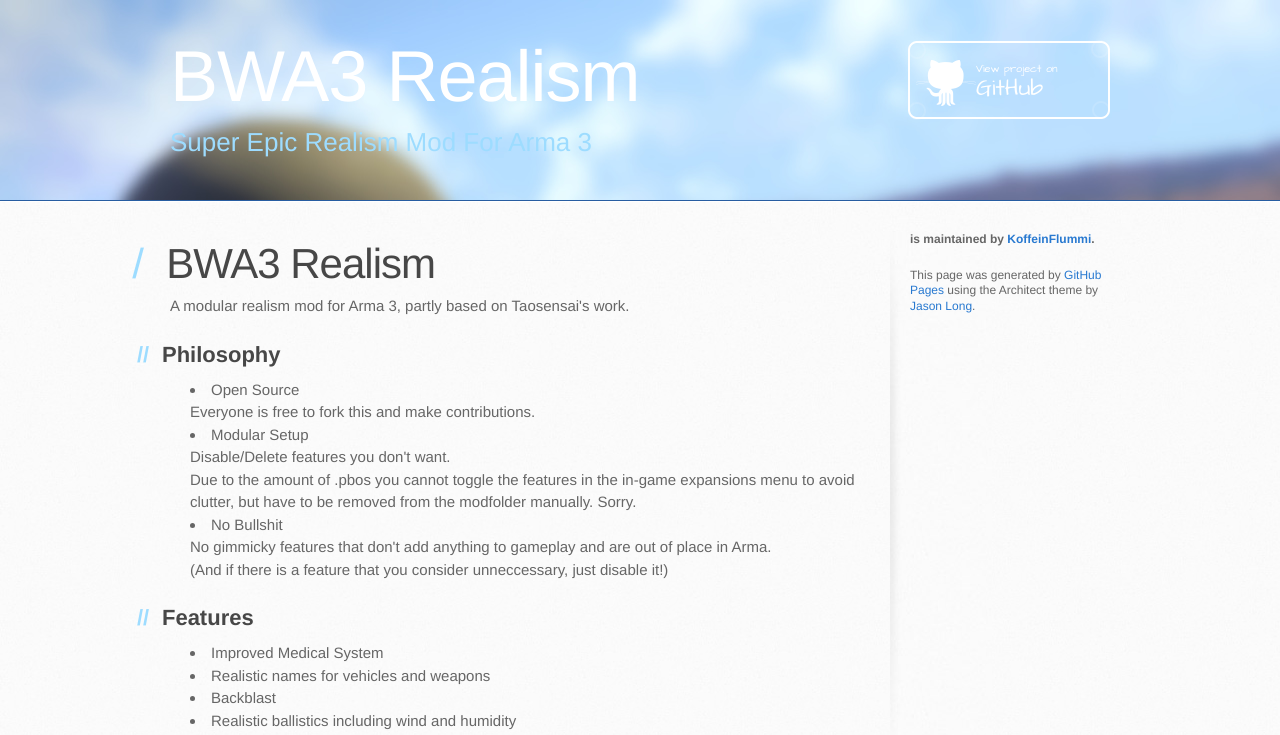
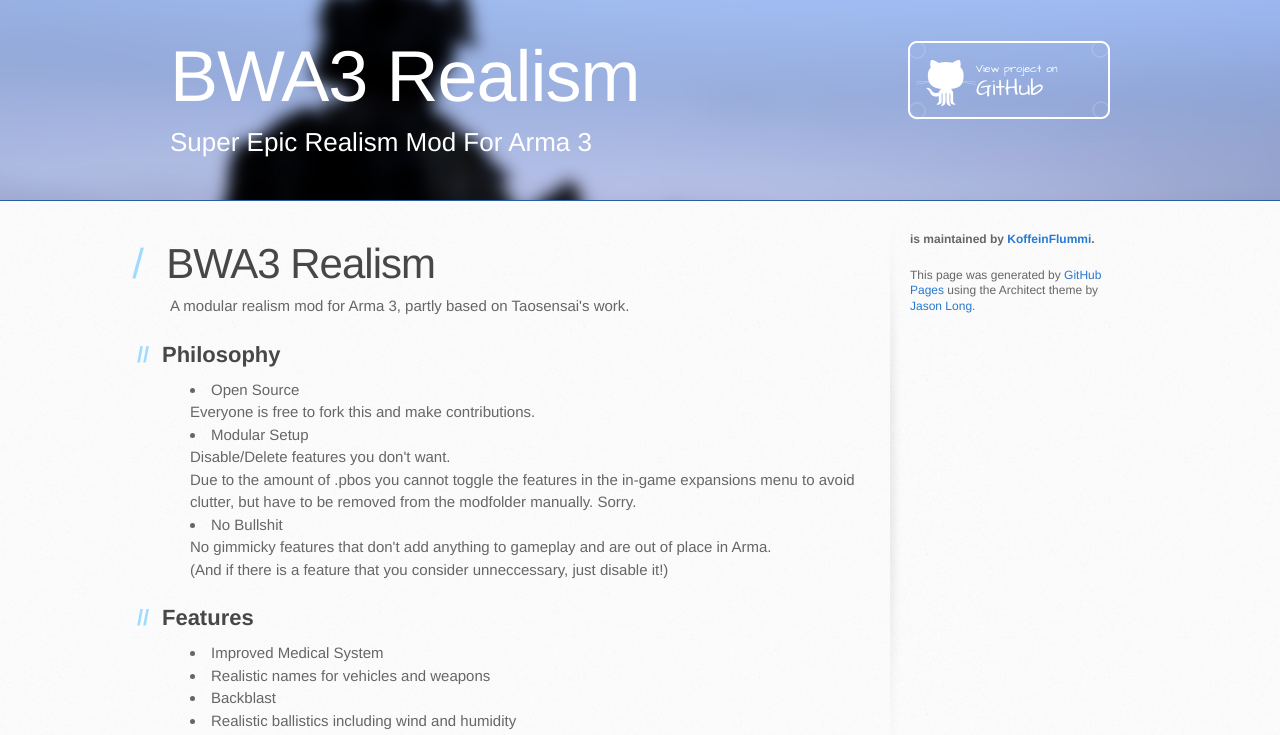
Before and after one commit to KoffeinFlummi/AGM, a PHP site: page / in a window 1280 px wide. Shown: the top 735 px of the page. Run offline with PHP 8.4, Linux system fonts and the light colour scheme.

Commit message:
Update stylesheet.css

```diff
--- a/stylesheets/stylesheet.css
+++ b/stylesheets/stylesheet.css
@@ -67,7 +67,7 @@
   padding-top: 40px;
   padding-bottom: 40px;
   font-family: 'Helvetica Neue', Helvetica, Arial, serif;
-  background: #2e7bcf url(../images/bgs/bg1.jpg) 0 0 repeat-x;
+  background: #2e7bcf url(../images/bgs/bg3.jpg) 0 -50px repeat-x;
   border-bottom: solid 1px #275da1;
 }
 
@@ -82,7 +82,7 @@
 
 header h2 {
   font-size: 26px;
-  color: #9ddcff;
+  color: #fff;
   font-weight: normal;
   line-height: 1.3;
   width: 540px;
```
